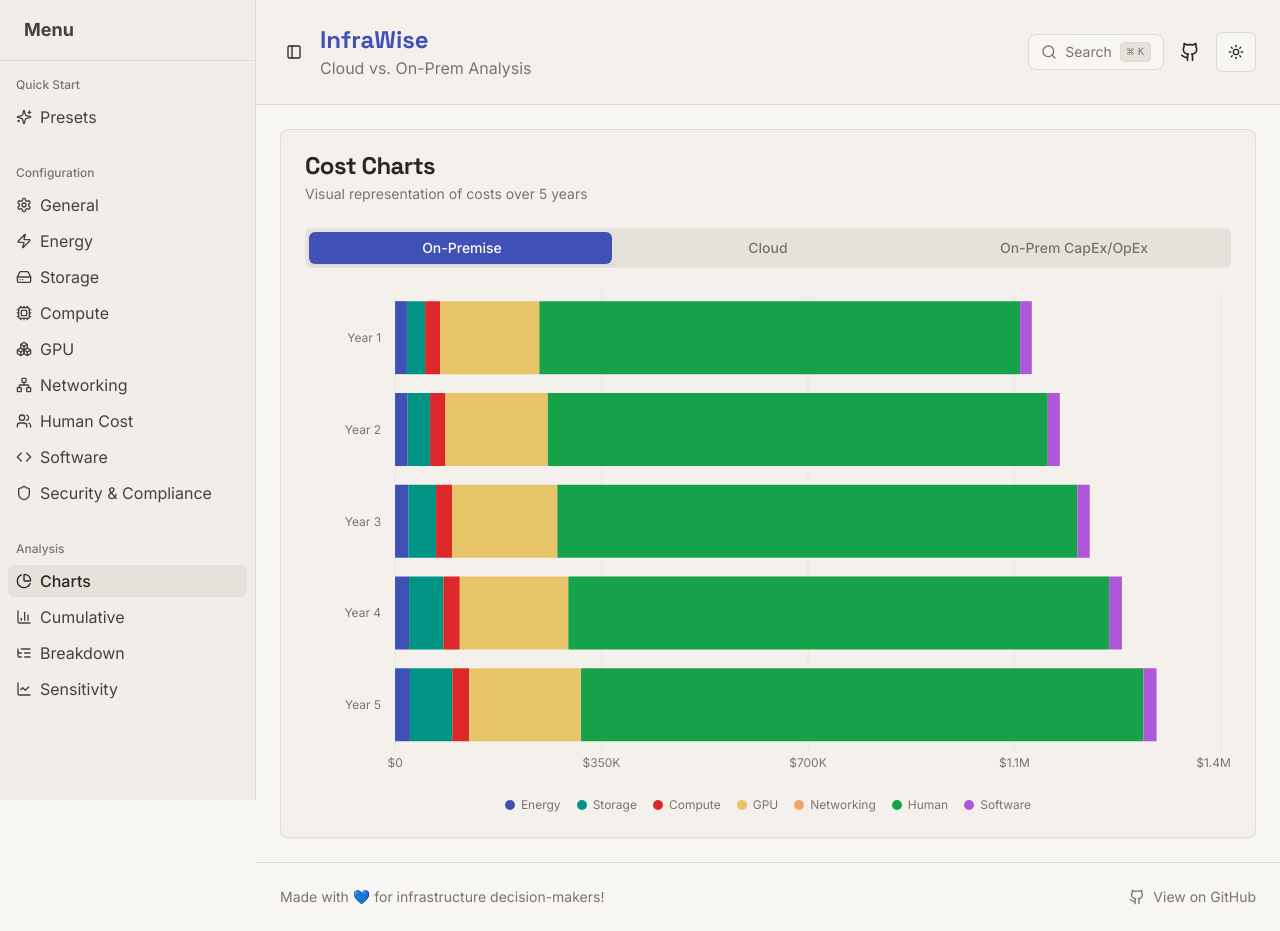
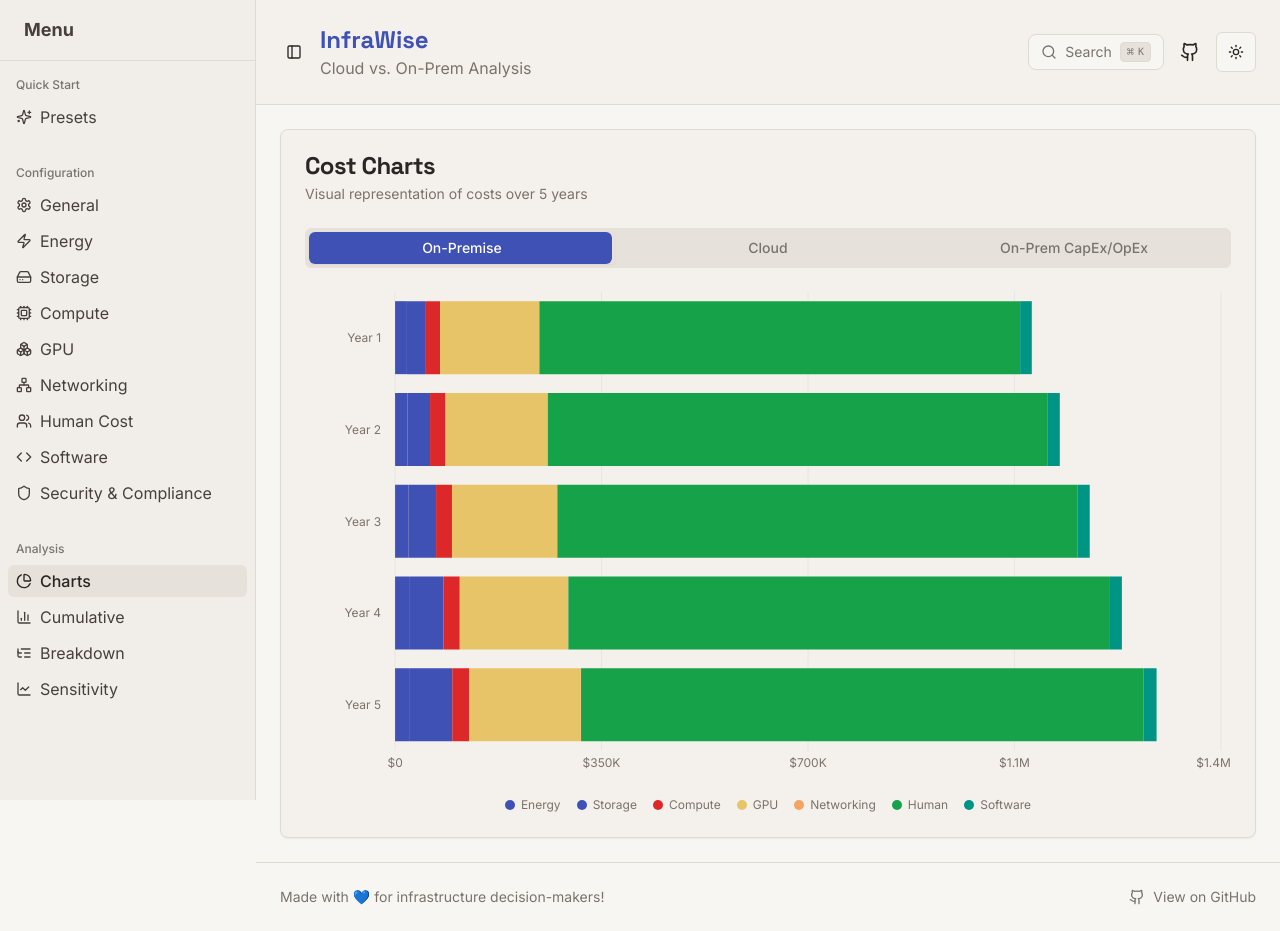
Before and after one commit to Sagyam/Infra-Wise, a Next.js app: page / in a window 1280 px wide. Both pictures are taken after a click on the button "Charts". Built offline with nearby package versions, Linux system fonts and the light colour scheme.

Commit message:
Update accent colors in globals.css to match primary theme; adjust sensitivity analysis section calculations

```diff
--- a/src/app/globals.css
+++ b/src/app/globals.css
@@ -20,7 +20,7 @@
     --secondary-foreground: 30 8% 20%;
     --muted: 40 18% 88%;
     --muted-foreground: 30 6% 45%; /* #6f6b65 - warm gray */
-    --accent: 174 100% 29%; /* #009688 */
+    --accent: 231 48% 48%; /* #3F51B5 - matches primary */
     --accent-foreground: 0 0% 100%;
     --destructive: 0 84.2% 60.2%;
     --destructive-foreground: 0 0% 98%;
@@ -28,12 +28,12 @@
     --input: 40 15% 85%;
     --ring: 231 48% 48%;
     --chart-1: 231 48% 48%; /* Blue */
-    --chart-2: 174 100% 29%; /* Teal */
+    --chart-2: 231 48% 48%; /* Blue - matches primary */
     --chart-3: 0 72% 51%; /* Crimson/Red */
     --chart-4: 43 74% 66%; /* Yellow */
     --chart-5: 27 87% 67%; /* Orange */
     --chart-6: 142 76% 36%; /* Green */
-    --chart-7: 280 65% 60%; /* Purple */
+    --chart-7: 174 100% 29%; /* Teal */
     --chart-8: 340 82% 52%; /* Pink */
     --radius: 0.5rem;
     --sidebar-background: 40 22% 93%; /* #f0ede3 - slightly darker sidebar */
@@ -58,7 +58,7 @@
     --secondary-foreground: 210 40% 98%;
     --muted: 217.2 32.6% 17.5%;
     --muted-foreground: 215 20.2% 65.1%;
-    --accent: 174 100% 29%;
+    --accent: 231 48% 48%; /* #3F51B5 - matches primary */
     --accent-foreground: 0 0% 100%;
     --destructive: 0 62.8% 30.6%;
     --destructive-foreground: 210 40% 98%;
@@ -66,12 +66,12 @@
     --input: 217.2 32.6% 17.5%;
     --ring: 231 48% 48%;
     --chart-1: 217 91% 60%; /* Light Blue */
-    --chart-2: 174 72% 56%; /* Light Teal */
+    --chart-2: 217 91% 60%; /* Light Blue - matches primary theme */
     --chart-3: 0 84% 60%; /* Light Red/Coral */
     --chart-4: 48 96% 53%; /* Light Yellow */
     --chart-5: 25 95% 53%; /* Light Orange */
     --chart-6: 142 71% 45%; /* Light Green */
-    --chart-7: 271 91% 65%; /* Light Purple */
+    --chart-7: 174 72% 56%; /* Light Teal */
     --chart-8: 340 82% 67%; /* Light Pink */
     --sidebar-background: 222 35% 9%;
     --sidebar-foreground: 240 4.8% 95.9%;
--- a/src/components/app/sections/sensitivity-analysis-section.tsx
+++ b/src/components/app/sections/sensitivity-analysis-section.tsx
@@ -536,7 +536,7 @@
 
   // Use the sensitivity calculations hook
   const sensitivityData = useSensitivityCalculations(
-    !!enableSensitivityAnalysis,
+    enableSensitivityAnalysis,
     selectedVariable,
     formValues,
     formValues.sensitivityRangePercent || 20,
```
